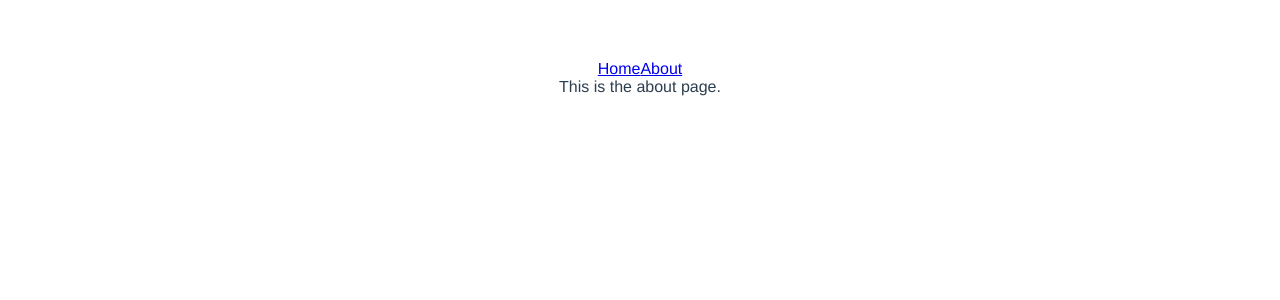
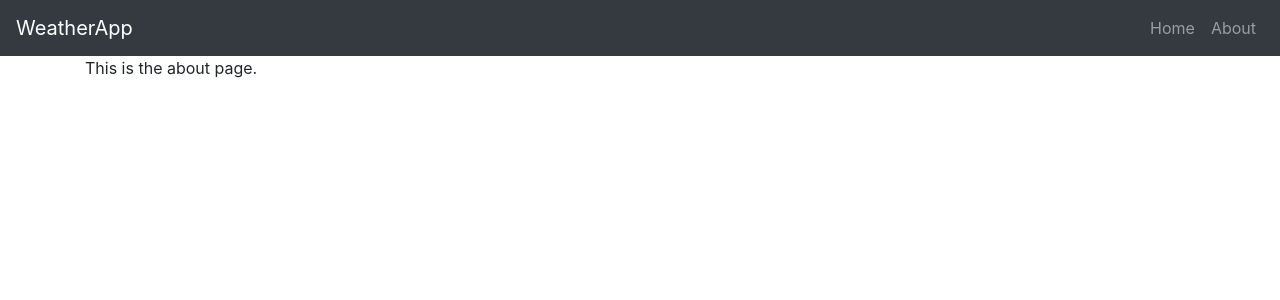
Before and after one commit to jahid90-weather-app/weather-web, a Vue app: page /#/about in a window 1280 px wide. Shown: the top 300 px of the page. Built offline with nearby package versions, Linux system fonts and the light colour scheme.

Commit message:
add bootstrap for styling; style the navbar

```diff
--- a/package.json
+++ b/package.json
@@ -14,9 +14,10 @@
     "build": "node build/build.js"
   },
   "dependencies": {
+    "axios": "^0.19.2",
+    "bootstrap": "^4.5.0",
     "vue": "^2.5.2",
-    "vue-router": "^3.0.1",
-    "axios": "^0.19.2"
+    "vue-router": "^3.0.1"
   },
   "devDependencies": {
     "autoprefixer": "^7.1.2",
--- a/src/App.vue
+++ b/src/App.vue
@@ -1,7 +1,9 @@
 <template>
   <div id="app">
     <Nav/>
-    <router-view/>
+    <div class='container'>
+      <router-view/>
+    </div>
   </div>
 </template>
 
@@ -15,12 +17,4 @@ export default {
 </script>
 
 <style>
-#app {
-  font-family: 'Avenir', Helvetica, Arial, sans-serif;
-  -webkit-font-smoothing: antialiased;
-  -moz-osx-font-smoothing: grayscale;
-  text-align: center;
-  color: #2c3e50;
-  margin-top: 60px;
-}
 </style>
--- a/src/components/About.vue
+++ b/src/components/About.vue
@@ -1,10 +1,12 @@
 <template>
-  <div class="about">This is the about page.</div>
+  <div class="about">
+    <p>This is the about page.</p>
+  </div>
 </template>
 
 <script>
 export default {
-    name: 'About'
+  name: 'About'
 }
 </script>
 
--- a/src/components/Nav.vue
+++ b/src/components/Nav.vue
@@ -1,13 +1,19 @@
 <template>
-  <nav>
-    <router-link to="/">Home</router-link>
-    <router-link to="/about">About</router-link>
+  <nav class='navbar navbar-dark bg-dark'>
+    <a class="navbar-brand" href="#">WeatherApp</a>
+
+    <div class='expand navbar-expand'>
+      <div class='navbar-nav mr-auto'>
+        <router-link to='/' class='nav-item nav-link'>Home</router-link>
+        <router-link to='/about' class='nav-item nav-link'>About</router-link>
+      </div>
+    </div>
   </nav>
 </template>
 
 <script>
 export default {
-    name: 'Nav'
+  name: 'Nav'
 }
 </script>
 
--- a/src/components/Weather.vue
+++ b/src/components/Weather.vue
@@ -9,7 +9,7 @@
 // import axios from 'axios'
 export default {
   name: 'Weather',
-  data() {
+  data: () => {
     return {
       hello: 'Hello!'
     }
--- a/src/main.js
+++ b/src/main.js
@@ -4,6 +4,8 @@ import Vue from 'vue'
 
 import App from './App'
 import router from './router'
+
+import 'bootstrap/dist/css/bootstrap.min.css'
 
 Vue.config.productionTip = false
 
```
Also changed, not shown: 1 other file (tests, documents, lock files or other folders).
